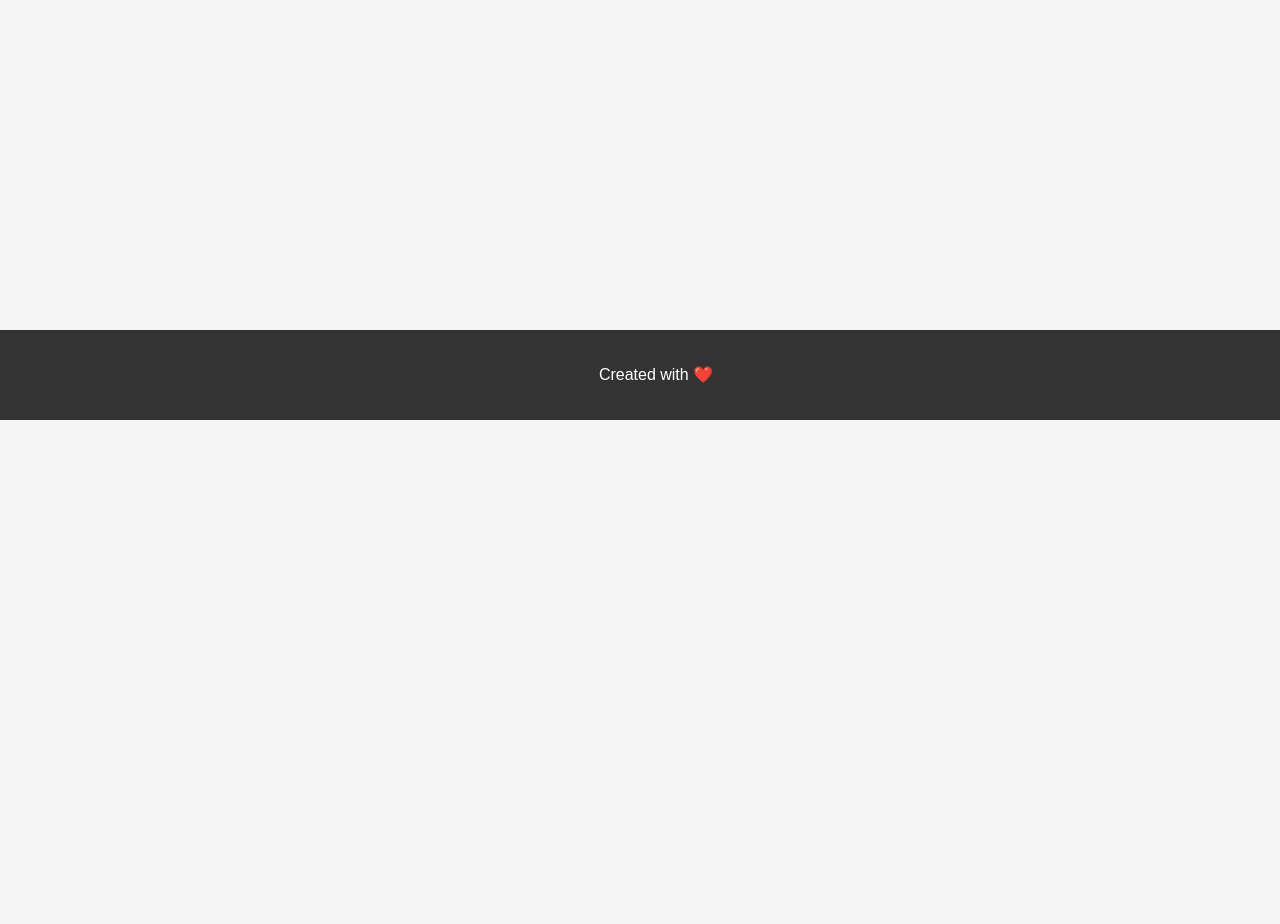
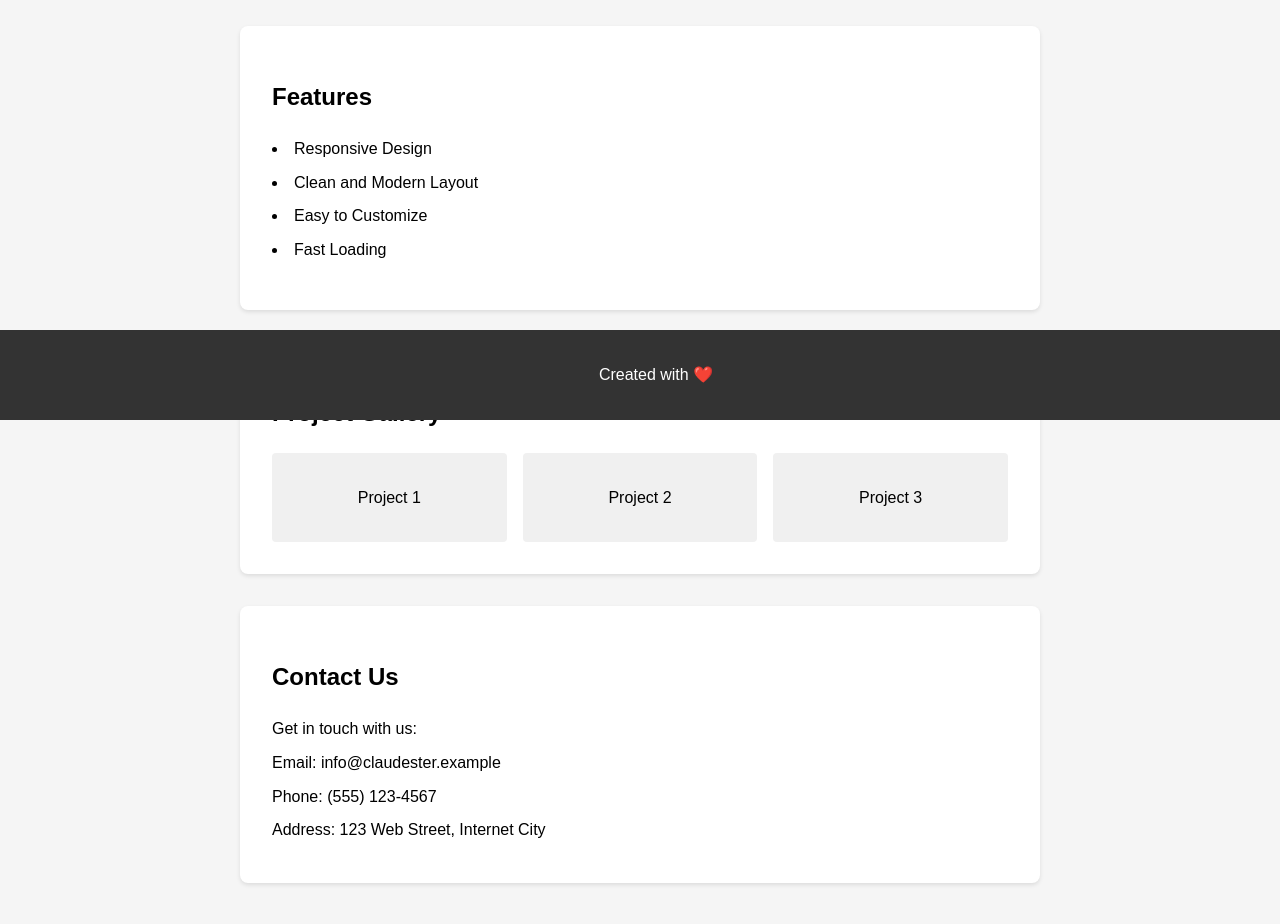
Before and after one commit to maxchernin/claudester, a plain HTML site: page index.html in a window 1280 px wide. Shown: the part 380-1304 px from the top of the page. Before the commit the page ends 800 px from the top, so only its background shows below. Drawn offline with Linux system fonts and the light colour scheme.

Commit message:
Add more sections to the landing page

```diff
--- a/index.html
+++ b/index.html
@@ -11,9 +11,36 @@
         <h1>Welcome to Claudester</h1>
     </header>
     <main>
-        <section>
+        <section class="about">
             <h2>About</h2>
             <p>This is a simple demonstration page created with Claude.</p>
+        </section>
+
+        <section class="features">
+            <h2>Features</h2>
+            <ul>
+                <li>Responsive Design</li>
+                <li>Clean and Modern Layout</li>
+                <li>Easy to Customize</li>
+                <li>Fast Loading</li>
+            </ul>
+        </section>
+
+        <section class="gallery">
+            <h2>Project Gallery</h2>
+            <div class="gallery-grid">
+                <div class="gallery-item">Project 1</div>
+                <div class="gallery-item">Project 2</div>
+                <div class="gallery-item">Project 3</div>
+            </div>
+        </section>
+
+        <section class="contact">
+            <h2>Contact Us</h2>
+            <p>Get in touch with us:</p>
+            <p>Email: info@claudester.example</p>
+            <p>Phone: (555) 123-4567</p>
+            <p>Address: 123 Web Street, Internet City</p>
         </section>
     </main>
     <footer>
--- a/style.css
+++ b/style.css
@@ -17,6 +17,7 @@ main {
     max-width: 800px;
     margin: 2rem auto;
     padding: 0 1rem;
+    padding-bottom: 5rem;
 }
 
 section {
@@ -24,6 +25,7 @@ section {
     padding: 2rem;
     border-radius: 8px;
     box-shadow: 0 2px 4px rgba(0,0,0,0.1);
+    margin-bottom: 2rem;
 }
 
 footer {
@@ -35,3 +37,30 @@ footer {
     bottom: 0;
     width: 100%;
 }
+
+.gallery-grid {
+    display: grid;
+    grid-template-columns: repeat(auto-fit, minmax(200px, 1fr));
+    gap: 1rem;
+    margin-top: 1rem;
+}
+
+.gallery-item {
+    background-color: #f0f0f0;
+    padding: 2rem;
+    text-align: center;
+    border-radius: 4px;
+}
+
+ul {
+    list-style-position: inside;
+    padding-left: 0;
+}
+
+li {
+    margin-bottom: 0.5rem;
+}
+
+.contact p {
+    margin: 0.5rem 0;
+}
```
